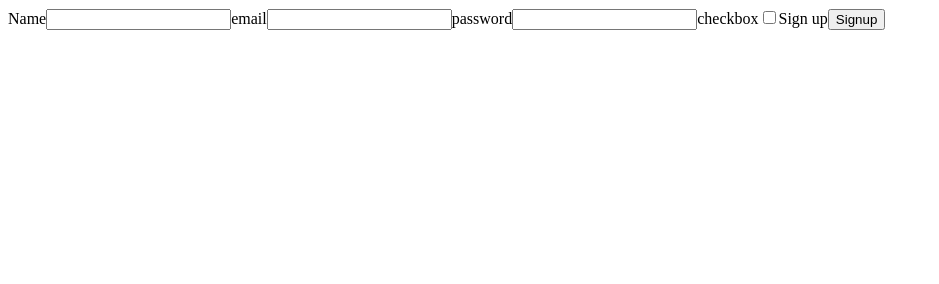
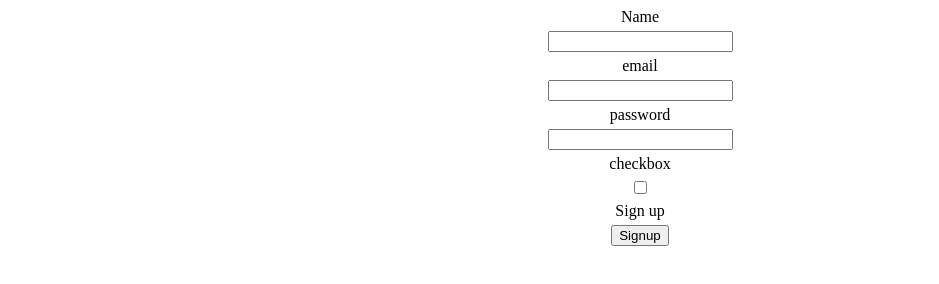
Before and after one commit to ashwani31/ReactJS-React-Basics-React-State-Events-Building-a-First-Custom-Functional---jtkxvx64knnh, a React app: page / in a window 1280 px wide. Shown: the whole page, without its empty margins (0-939 px from the left). Built offline with nearby package versions, Linux system fonts and the light colour scheme.

Commit message:
Update App.css

```diff
--- a/src/styles/App.css
+++ b/src/styles/App.css
@@ -1,12 +1,7 @@
-h1 {
-    color: #27aedb;
-    text-align: center;
-    }
-
-
-button{
-    color: #27aedb;
-    text-align: center;
-    justify-content: center;
-    align-items: center;
+form {
+  display: flex;
+  flex-direction: column;
+  align-items: center;
+  justify-content: center;
+  gap: 5px;
 }
```
